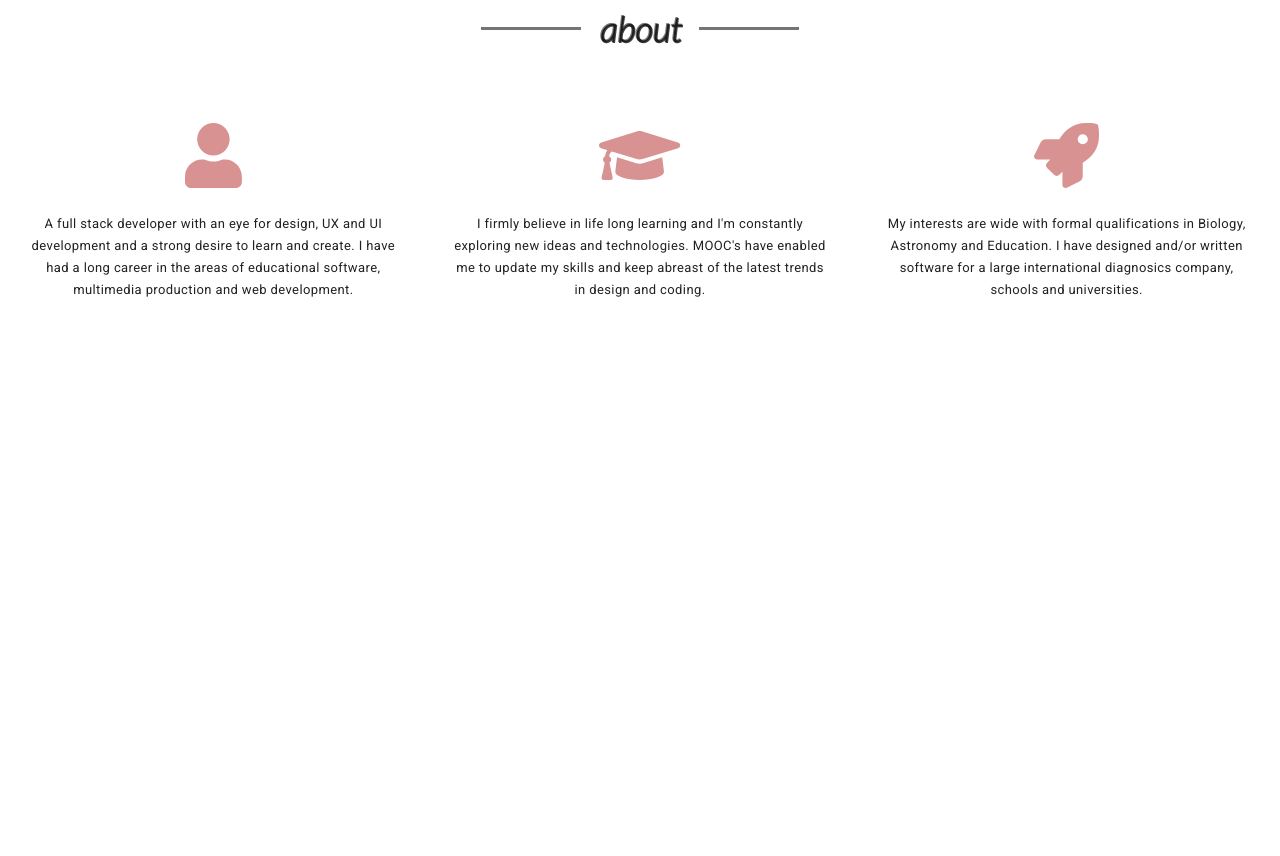
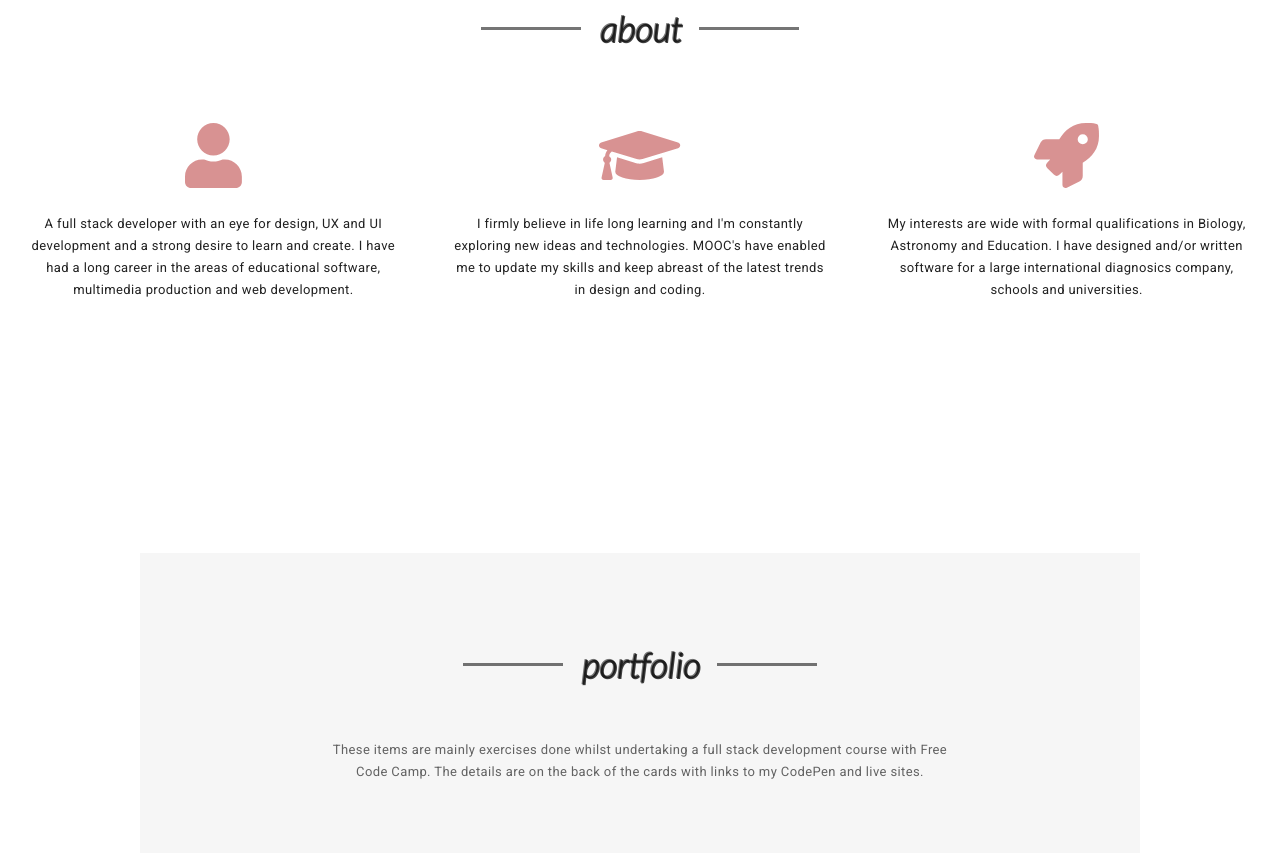
Before and after one commit to kshitij0809/self-website, a website: page index.html in a window 1280 px wide. Shown: the part 943-1799 px from the top of the page. Before the commit the page ends 1496 px from the top, so only its background shows below. Drawn offline with nearby package versions, Linux system fonts and the light colour scheme.

```diff
--- a/index.html
+++ b/index.html
@@ -130,6 +130,36 @@
   </section>
 
 
+  <!-- portfolio projects page -->
+  <section id="portfolio" class="container-fluid">
+
+    <div class="row section-banner">
+      <div class="col-md-offset-3 col-md-6 text-center">
+        <div>
+          <span class="line portfolio"></span>
+          <span class="section-title portfolio">portfolio</span>
+          <span class="line portfolio"></span>
+        </div>
+      </div>
+    </div>
+
+
+    <div class="row max">
+      <div class="col-sm-offset-2 col-sm-8 text-center">
+        <div class="desc">
+          <p>These items are mainly exercises done whilst undertaking a full stack development course with Free Code Camp. The details are on the back of the cards with links to my CodePen and live sites.</p>
+        </div>
+      </div>
+    </div>
+
+
+    <!-- portfoloio projects cards -->
+
+    <div class="row" id="theProjects">
+
+    </div>
+  </section>
+
 
   <script src="dist/wow.js"></script>
   <script>
```
